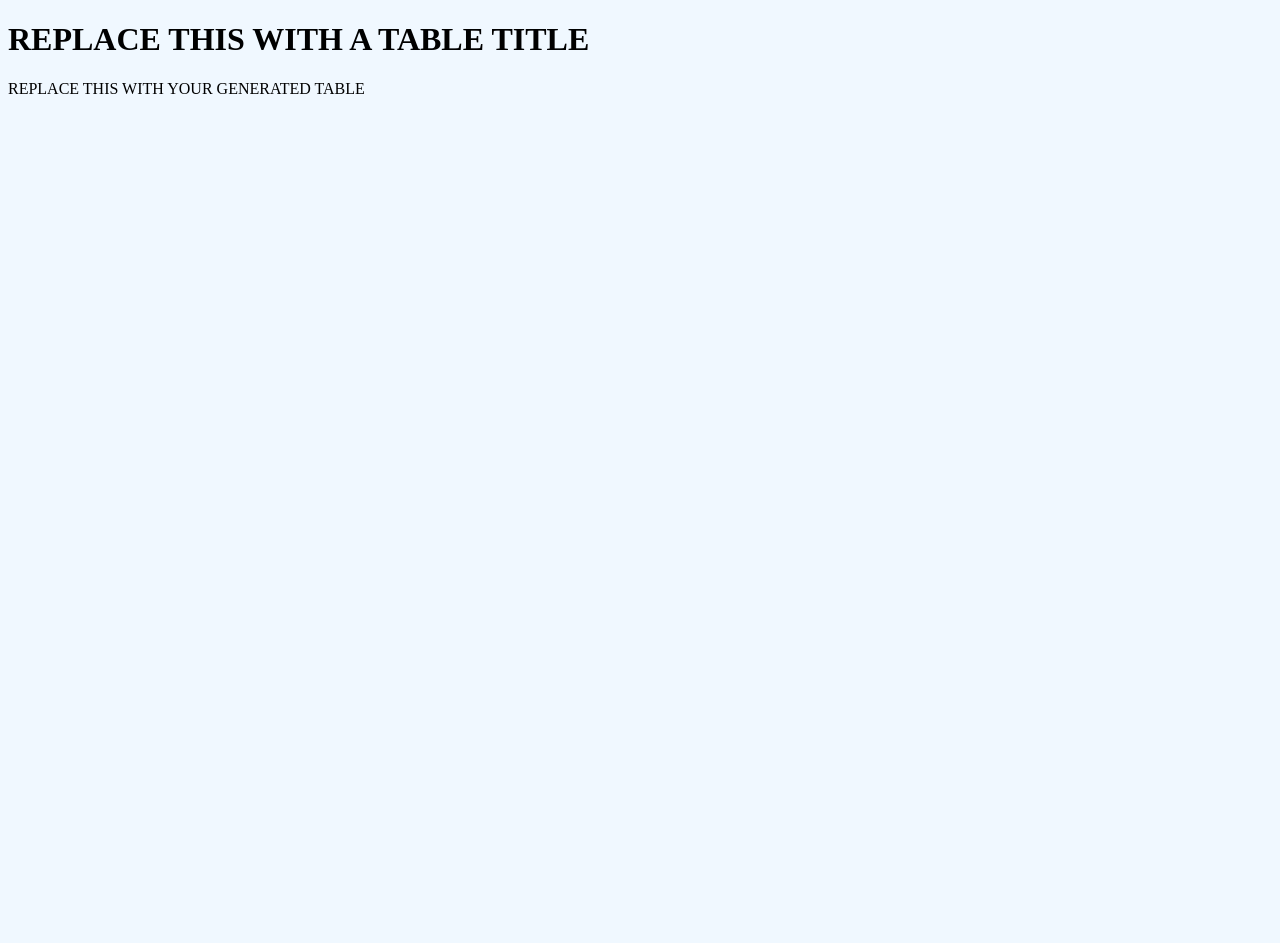
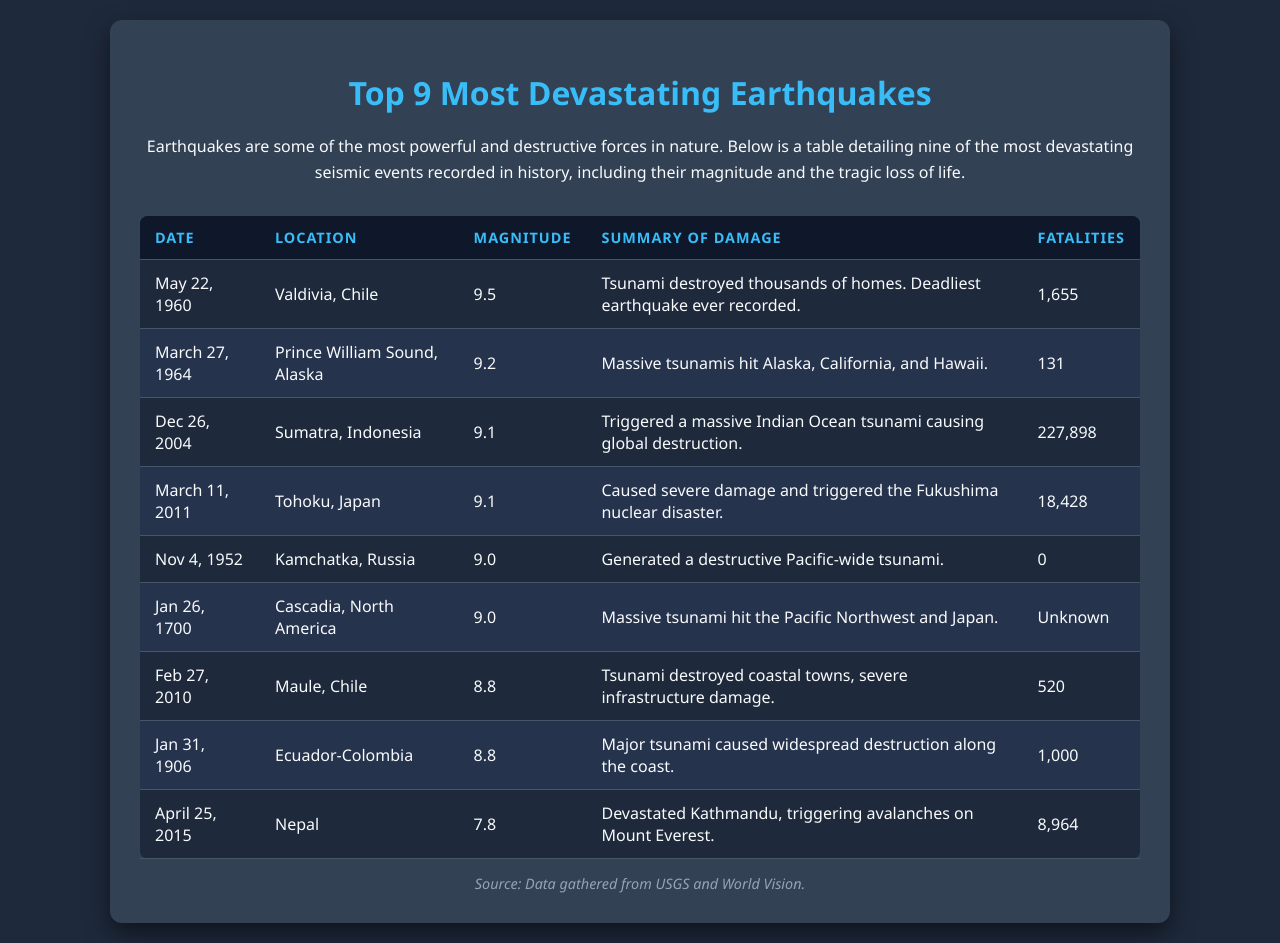
Before and after one commit to uzairahmed008/fa26-tables-uzairahmed008, a plain HTML site: page index.html in a window 1280 px wide. Before the commit the page ends 800 px from the top, so only its background shows below. Drawn offline with Linux system fonts and the light colour scheme.

Commit message:
Completed table assignment

```diff
--- a/index.html
+++ b/index.html
@@ -1,13 +1,100 @@
 <!DOCTYPE html>
 <html lang="en">
+
 <head>
   <meta charset="UTF-8" />
   <meta name="viewport" content="width=device-width, initial-scale=1.0" />
-    <title>Table</title>
+  <title>Uzair Ahmed - Earthquake Data</title>
   <link rel="stylesheet" href="style.css" />
 </head>
+
 <body>
-    <h1>REPLACE THIS WITH A TABLE TITLE</h1>
-    <div class="table-container">REPLACE THIS WITH YOUR GENERATED TABLE</div>
+  <div class="weather-container">
+    <h1>Top 9 Most Devastating Earthquakes</h1>
+    <p>Earthquakes are some of the most powerful and destructive forces in nature. Below is a table detailing nine of
+      the most devastating seismic events recorded in history, including their magnitude and the tragic loss of life.
+    </p>
+
+    <div class="table-container">
+      <table>
+        <caption>Source: Data gathered from USGS and World Vision.</caption>
+        <thead>
+          <tr>
+            <th>Date</th>
+            <th>Location</th>
+            <th>Magnitude</th>
+            <th>Summary of Damage</th>
+            <th>Fatalities</th>
+          </tr>
+        </thead>
+        <tbody>
+          <tr>
+            <td>May 22, 1960</td>
+            <td>Valdivia, Chile</td>
+            <td>9.5</td>
+            <td>Tsunami destroyed thousands of homes. Deadliest earthquake ever recorded.</td>
+            <td>1,655</td>
+          </tr>
+          <tr>
+            <td>March 27, 1964</td>
+            <td>Prince William Sound, Alaska</td>
+            <td>9.2</td>
+            <td>Massive tsunamis hit Alaska, California, and Hawaii.</td>
+            <td>131</td>
+          </tr>
+          <tr>
+            <td>Dec 26, 2004</td>
+            <td>Sumatra, Indonesia</td>
+            <td>9.1</td>
+            <td>Triggered a massive Indian Ocean tsunami causing global destruction.</td>
+            <td>227,898</td>
+          </tr>
+          <tr>
+            <td>March 11, 2011</td>
+            <td>Tohoku, Japan</td>
+            <td>9.1</td>
+            <td>Caused severe damage and triggered the Fukushima nuclear disaster.</td>
+            <td>18,428</td>
+          </tr>
+          <tr>
+            <td>Nov 4, 1952</td>
+            <td>Kamchatka, Russia</td>
+            <td>9.0</td>
+            <td>Generated a destructive Pacific-wide tsunami.</td>
+            <td>0</td>
+          </tr>
+          <tr>
+            <td>Jan 26, 1700</td>
+            <td>Cascadia, North America</td>
+            <td>9.0</td>
+            <td>Massive tsunami hit the Pacific Northwest and Japan.</td>
+            <td>Unknown</td>
+          </tr>
+          <tr>
+            <td>Feb 27, 2010</td>
+            <td>Maule, Chile</td>
+            <td>8.8</td>
+            <td>Tsunami destroyed coastal towns, severe infrastructure damage.</td>
+            <td>520</td>
+          </tr>
+          <tr>
+            <td>Jan 31, 1906</td>
+            <td>Ecuador-Colombia</td>
+            <td>8.8</td>
+            <td>Major tsunami caused widespread destruction along the coast.</td>
+            <td>1,000</td>
+          </tr>
+          <tr>
+            <td>April 25, 2015</td>
+            <td>Nepal</td>
+            <td>7.8</td>
+            <td>Devastated Kathmandu, triggering avalanches on Mount Everest.</td>
+            <td>8,964</td>
+          </tr>
+        </tbody>
+      </table>
+    </div>
+  </div>
 </body>
+
 </html>
--- a/style.css
+++ b/style.css
@@ -1,3 +1,76 @@
 body {
-  background-color: aliceblue;
+  font-family: 'Segoe UI', Tahoma, Geneva, Verdana, sans-serif;
+  background-color: #1e293b;
+  /* Dark stormy blue */
+  color: #f8fafc;
+  margin: 0;
+  padding: 20px;
+  display: flex;
+  justify-content: center;
 }
+
+.weather-container {
+  background-color: #334155;
+  padding: 30px;
+  border-radius: 12px;
+  box-shadow: 0 10px 25px rgba(0, 0, 0, 0.5);
+  max-width: 1000px;
+  width: 100%;
+}
+
+h1 {
+  text-align: center;
+  color: #38bdf8;
+  margin-bottom: 20px;
+}
+
+p {
+  text-align: center;
+  margin-bottom: 30px;
+  line-height: 1.6;
+}
+
+.table-container {
+  overflow-x: auto;
+  /* Makes it scroll on mobile */
+}
+
+table {
+  width: 100%;
+  border-collapse: collapse;
+  background-color: #1e293b;
+  border-radius: 8px;
+  overflow: hidden;
+}
+
+caption {
+  caption-side: bottom;
+  padding-top: 15px;
+  font-size: 0.9rem;
+  color: #94a3b8;
+  font-style: italic;
+}
+
+th,
+td {
+  padding: 12px 15px;
+  text-align: left;
+  border-bottom: 1px solid #475569;
+}
+
+th {
+  background-color: #0f172a;
+  color: #38bdf8;
+  font-weight: bold;
+  text-transform: uppercase;
+  letter-spacing: 1px;
+  font-size: 0.9rem;
+}
+
+tbody tr:hover {
+  background-color: #475569;
+}
+
+tbody tr:nth-child(even) {
+  background-color: #26334d;
+}
```
Lines whose indentation alone changed are shown as unchanged.
